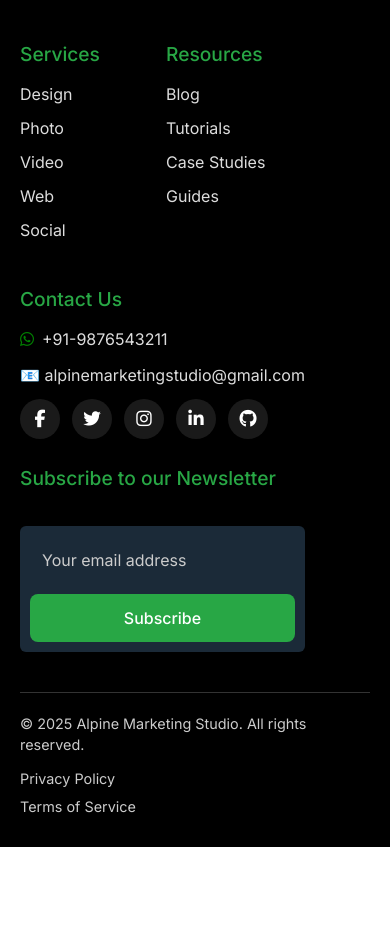
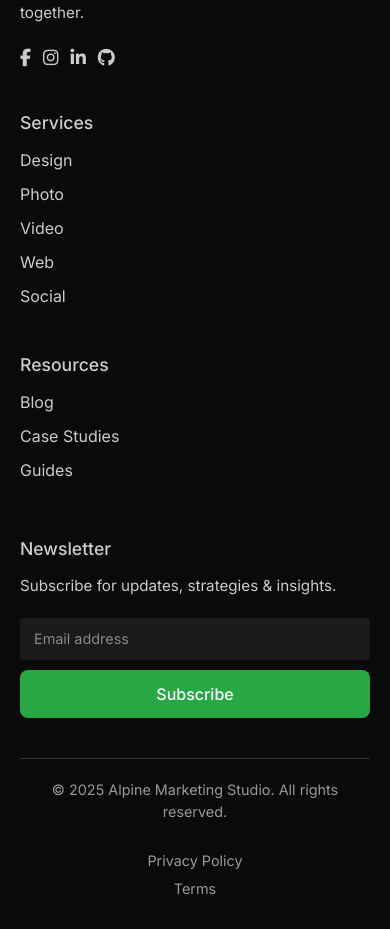
Before and after one commit to alpinemarketingstudio/Alpine-Website, a React (Vite) app: page / in a window 390 px wide. Shown: the part 7518-8447 px from the top of the page. Before the commit the page ends 8365 px from the top, so only its background shows below. Built offline with nearby package versions, Linux system fonts and the light colour scheme; a web font is replaced by a local one.

Commit message:
Footer :  changed layout

```diff
--- a/src/components/Footer.jsx
+++ b/src/components/Footer.jsx
@@ -4,14 +4,23 @@ import "../styles/Footer.css";
 const Footer = () => {
   return (
     <footer className="alpine-footer">
-      <div className="footer-overlay">
-        <div className="footer-header">
-          <h2>Alpine Marketing Studio</h2>
+      <div className="footer-container">
+        <div className="footer-top">
+          <div className="footer-col">
+            <h3>Alpine Marketing Studio</h3>
+            <p>
+              We create standout content & digital solutions for forward-thinking businesses. Let's grow together.
+            </p>
+            <div className="social-icons">
+              <a href="#"><i className="fab fa-facebook-f"></i></a>
+              <a href="#"><i className="fab fa-instagram"></i></a>
+              <a href="#"><i className="fab fa-linkedin-in"></i></a>
+              <a href="#"><i className="fab fa-github"></i></a>
+            </div>
           </div>
 
-        <div className="footer-wrapper">
-          <div className="footer-mobile-row">
-            <div className="footer-column">
+          <div className="footer-duo">
+  <div className="footer-col">
     <h4>Services</h4>
     <ul>
       <li><a href="#design">Design</a></li>
@@ -22,82 +31,32 @@ const Footer = () => {
     </ul>
   </div>
 
-            <div className="footer-column">
+  <div className="footer-col">
     <h4>Resources</h4>
     <ul>
       <li><a href="#blog">Blog</a></li>
-                <li><a href="#tutorials">Tutorials</a></li>
       <li><a href="#case-studies">Case Studies</a></li>
       <li><a href="#guides">Guides</a></li>
     </ul>
   </div>
 </div>
 
-          <div className="footer-mobile-row contact-subscribe-row">
-            <div className="footer-column">
-              <h4>Contact Us</h4>
-              <p className="phone-row">
-                <i
-                  className="fab fa-whatsapp"
-                  style={{ color: "green", marginRight: "8px" }}
-                  aria-hidden="true"
-                ></i>
-                <a
-                  href="https://wa.me/919191919199?text=Hello%2C%20I%20would%20like%20to%20know%20more%20about%20your%20services"
-                  target="_blank"
-                  rel="noopener noreferrer"
-                >
-                  +91-9876543211
-                </a>
-              </p>
-              <p className="email-row">
-                <span className="email-flex">
-                  📧{" "}
-                  <a href="mailto:alpinemarketingstudio@gmail.com">
-                    alpinemarketingstudio@gmail.com
-                  </a>
-                </span>
-              </p>
-              <div className="social-icons">
-                <a href="#" className="facebook" aria-label="Facebook">
-                  <i className="fab fa-facebook-f"></i>
-                </a>
-                <a href="#" className="twitter" aria-label="Twitter">
-                  <i className="fab fa-twitter"></i>
-                </a>
-                <a href="#" className="instagram" aria-label="Instagram">
-                  <i className="fab fa-instagram"></i>
-                </a>
-                <a href="#" className="linkedin" aria-label="LinkedIn">
-                  <i className="fab fa-linkedin-in"></i>
-                </a>
-                <a
-                  href="https://github.com/alpinemarketingstudio"
-                  className="github"
-                  aria-label="GitHub"
-                  target="_blank"
-                  rel="noopener noreferrer"
-                >
-                  <i className="fab fa-github"></i>
-                </a>
-              </div>
-            </div>
 
-            <div className="footer-column subscribe-column">
-              <h4>Subscribe to our Newsletter</h4>
+          <div className="footer-col">
+            <h4>Newsletter</h4>
+            <p>Subscribe for updates, strategies & insights.</p>
             <form className="subscribe-form">
-                <input type="email" placeholder="Your email address" />
+              <input type="email" placeholder="Email address" />
               <button type="submit">Subscribe</button>
             </form>
           </div>
         </div>
-        </div>
 
         <div className="footer-bottom">
-          <div>&copy; {new Date().getFullYear()} Alpine Marketing Studio. All rights reserved.</div>
+          <p>&copy; {new Date().getFullYear()} Alpine Marketing Studio. All rights reserved.</p>
           <div className="footer-links">
             <a href="#privacy">Privacy Policy</a>
-            <a href="#terms">Terms of Service</a>
+            <a href="#terms">Terms</a>
           </div>
         </div>
       </div>
--- a/src/styles/Footer.css
+++ b/src/styles/Footer.css
@@ -7,121 +7,89 @@
 }
 
 .alpine-footer {
-  width: 100%;
-  background-color: #000000;
-  color: white;
+  background-color: #0a0a0a;
+  color: #fff;
+  padding: 60px 20px 30px;
   font-family: 'Montserrat', sans-serif;
-  position: relative;
+}
+
+.footer-container {
+  max-width: 1300px;
+  margin: auto;
+}
+
+.footer-top {
+  display: grid;
+  grid-template-columns: repeat(auto-fit, minmax(220px, 1fr));
+  gap: 40px;
+  margin-bottom: 40px;
+}
+
+.footer-col h3 {
+  font-size: 1.6rem;
+  margin-bottom: 15px;
+  color: #fff;
+}
+
+.footer-col h4 {
+  font-size: 1.1rem;
+  margin-bottom: 15px;
+  color: #ffffffcc;
+}
+
+.footer-col p {
+  font-size: 0.95rem;
+  line-height: 1.6;
+  color: #cccccc;
+  margin-bottom: 20px;
+}
+
+.footer-col ul {
+  list-style: none;
   padding: 0;
 }
 
-.footer-overlay {
-  background-color: rgba(0, 0, 0, 0.85);
-  padding: 60px 20px 30px;
-  animation: fadeInUp 1.2s ease-in-out;
+.footer-col ul li {
+  margin-bottom: 10px;
 }
 
-.footer-header {
-  text-align: center;
-  margin-bottom: 40px;
+.footer-col ul li a {
+  color: #ccc;
+  text-decoration: none;
+  transition: color 0.3s ease;
 }
 
-.footer-header h2 {
-  font-size: 2.4rem;
-  color: #28a745;
-  font-weight: 700;
-  animation: popIn 0.6s ease-in-out;
+.footer-col ul li a:hover {
+  color: #fff;
 }
 
-.footer-wrapper {
-  max-width: 1300px;
-  margin: 0 auto;
-  display: flex;
-  flex-direction: column;
-  gap: 30px;
-}
-
-.footer-mobile-row {
-  display: flex;
-  justify-content: space-between;
-  flex-wrap: wrap;
-  gap: 24px;
-}
-
-.footer-mobile-row.contact-subscribe-row {
-  gap: 24px;
-}
-
-.footer-column {
-  flex: 1;
-  min-width: 180px;
-}
-
-.footer-column h4 {
-  font-size: 1.2rem;
-  margin-bottom: 16px;
-  color: #28a745;
-  position: relative;
-}
-
-.footer-column ul {
-  list-style: none;
-  padding-left: 0;
-}
-
-.footer-column li {
-  margin-bottom: 10px;
-  transition: color 0.3s ease;
-  cursor: pointer;
-}
-
-.footer-column li a {
-  color: #dddddd;
-  text-decoration: none;
-}
-
-.footer-column li a:hover {
-  color: #00ff88;
-}
-
-.subscribe-column {
-  display: flex;
-  flex-direction: column;
-  gap: 20px;
-}
-
-.subscribe-column .subscribe-form {
+.subscribe-form {
   display: flex;
   gap: 10px;
   flex-wrap: wrap;
-  background-color: #1b2a38;
-  border-radius: 6px;
-  padding: 10px;
-  max-width: 100%;
 }
 
 .subscribe-form input {
-  padding: 12px;
   flex: 1;
-  background: transparent;
+  padding: 10px 14px;
   border: none;
   border-radius: 4px;
+  background-color: #1a1a1a;
   color: #fff;
-  outline: none;
-  font-size: 0.95rem;
+  font-size: 0.9rem;
 }
 
 .subscribe-form input::placeholder {
-  color: #ccc;
+  color: #888;
 }
 
 .subscribe-form button {
-  padding: 12px 20px;
   background-color: #ff4f5a;
   border: none;
+  padding: 10px 18px;
   border-radius: 4px;
-  color: white;
-  font-weight: bold;
+  color: #fff;
+  font-weight: 600;
   cursor: pointer;
   transition: background-color 0.3s ease;
 }
@@ -133,212 +101,91 @@
 .social-icons {
   display: flex;
   gap: 12px;
-  margin-bottom: 8px;
+  margin-top: 20px;
 }
 
 .social-icons a {
-  background-color: #ffffff1a;
-  padding: 10px;
-  border-radius: 50%;
-  color: white;
+  color: #ccc;
   font-size: 1.1rem;
-  transition: all 0.3s ease;
-  display: inline-flex;
-  align-items: center;
-  justify-content: center;
-  width: 40px;
-  height: 40px;
   text-decoration: none;
-}
-
-.social-icons a.facebook:hover {
-  background-color: #1877f2;
-}
-
-.social-icons a.twitter:hover {
-  background-color: #1da1f2;
-}
-
-.social-icons a.instagram:hover {
-  background-color: #e4405f;
-}
-
-.social-icons a.linkedin:hover {
-  background-color: #0077b5;
-}
-
-.social-icons a.github:hover {
-  background-color: #333;
+  transition: color 0.3s ease;
 }
 
 .social-icons a:hover {
   color: #fff;
-  transform: scale(1.15);
 }
 
 .footer-bottom {
-  max-width: 1300px;
-  margin: 40px auto 0;
-  border-top: 1px solid #ffffff33;
+  display: flex;
+  justify-content: space-between;
+  flex-wrap: wrap;
+  border-top: 1px solid #333;
   padding-top: 20px;
-  display: flex;
-  flex-wrap: wrap;
-  justify-content: space-between;
   font-size: 0.9rem;
-  color: #cccccc;
+  color: #999;
 }
 
 .footer-links {
   display: flex;
   gap: 20px;
-  flex-wrap: wrap;
 }
 
 .footer-links a {
-  color: #ccc;
+  color: #999;
   text-decoration: none;
   transition: color 0.3s ease;
 }
 
 .footer-links a:hover {
-  color: #f1c40f;
-  text-decoration: underline;
+  color: #fff;
 }
 
-.phone-row {
+/* Two-column layout for Services and Resources on mobile */
+.footer-duo {
   display: flex;
-  align-items: center;
-  margin-bottom: 12px;
-  font-size: 1rem;
+  gap: 40px;
 }
 
-.phone-row a {
-  color: #ddd;
-  text-decoration: none;
+.footer-duo .footer-col {
+  flex: 1;
 }
 
-.phone-row a:hover {
-  text-decoration: underline;
-}
-
-.email-row {
-  display: block;
-  margin-bottom: 12px;
-  font-size: 1rem;
-  color: #ddd;
-}
-
-.email-flex {
-  display: inline-block;
-}
-
-.email-flex a {
-  color: #ddd;
-  text-decoration: none;
-}
-
-.email-flex a:hover {
-  text-decoration: underline;
-}
-
-
-@keyframes fadeInUp {
-  from {
-    opacity: 0;
-    transform: translateY(30px);
-  }
-  to {
-    opacity: 1;
-    transform: translateY(0);
-  }
-}
-
-@keyframes popIn {
-  0% {
-    opacity: 0;
-    transform: scale(0.6);
-  }
-  100% {
-    opacity: 1;
-    transform: scale(1);
-  }
-}
-
-@media (min-width: 501px) and (max-width: 768px) {
-  .email-row {
+/* Responsive */
+@media (max-width: 768px) {
+  .footer-top {
     display: flex;
-    align-items: center;
-    gap: 6px;
-    margin-bottom: 12px;
-  }
-  .email-flex {
-    display: flex;
-    align-items: center;
-    gap: 6px;
+    flex-direction: column;
+    gap: 40px;
   }
 
-  .footer-mobile-row.contact-subscribe-row {
-    flex-direction: column;
+  .footer-duo {
+    display: flex;
+    justify-content: space-between;
     gap: 20px;
-  }
-
-  .subscribe-column {
-    width: 100% !important;
-    flex: none;
-  }
-}
-
-
-@media (max-width: 768px) {
-  .footer-wrapper {
-    flex-direction: column;
-    align-items: flex-start;
-    gap: 30px;
-  }
-
-  .footer-mobile-row {
-    flex-direction: row;
-    gap: 16px;
-    justify-content: space-between;
     flex-wrap: wrap;
   }
 
-
-  .footer-mobile-row:first-child {
-    flex-wrap: nowrap;
-  }
-
-  .footer-mobile-row.contact-subscribe-row {
-    flex-direction: column;
-    gap: 20px;
-  }
-
-  .footer-column {
+  .footer-duo .footer-col {
     flex: 1;
-    min-width: 130px;
-  }
-
-  .subscribe-column {
-    width: 100%;
-    flex-direction: column;
+    min-width: 140px;
   }
 
   .subscribe-form {
     flex-direction: column;
     gap: 10px;
+    width: 100%;
   }
 
   .subscribe-form input,
   .subscribe-form button {
     width: 100%;
-    font-size: 1rem;
   }
 
   .footer-bottom {
     flex-direction: column;
     gap: 12px;
-    text-align: left;
-    align-items: flex-start;
+    text-align: center;
+    align-items: center;
   }
 
   .footer-links {
@@ -347,8 +194,13 @@
   }
 }
 
-@media (max-width: 500px) {
-  .footer-mobile-row.contact-subscribe-row {
+@media (max-width: 400px) {
+  .footer-duo {
     flex-direction: column;
+    gap: 30px;
+  }
+
+  .footer-col h3 {
+    font-size: 1.4rem;
   }
 }
```
Lines whose indentation alone changed are shown as unchanged.
